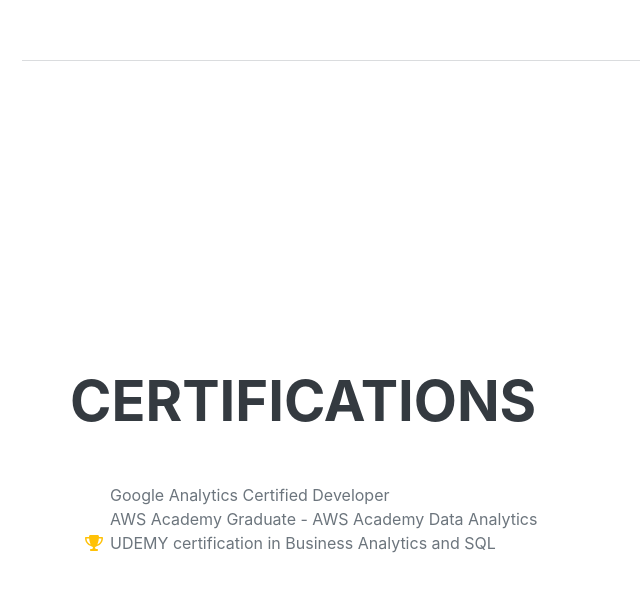
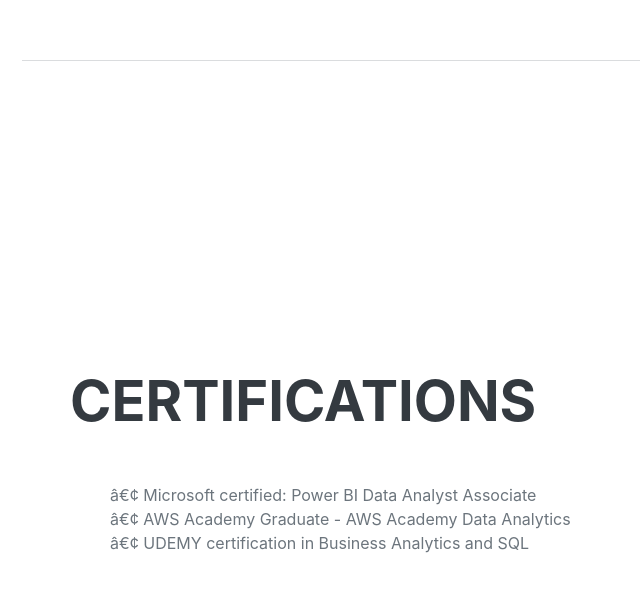
Before and after one commit to PratibhaChitta/Mywebsite, a plain HTML site: page index.html in a window 1280 px wide. Shown: the part 4266-4857 px from the top of the page, without its empty margins (250-890 px from the left). Drawn offline with nearby package versions, Linux system fonts and the light colour scheme; files whose address does not match are found by name; a web font is replaced by a local one.

Commit message:
Update index.html

```diff
--- a/index.html
+++ b/index.html
@@ -191,15 +191,15 @@
                     <h2 class="mb-5"> Certifications</h2>
                     <ul class="fa-ul mb-0">
                         <li>
-                            Google Analytics Certified Developer
                         </li>
+                    		•	Microsoft certified: Power BI Data Analyst Associate
 
                         <li>
-                            AWS Academy Graduate - AWS Academy Data Analytics
+				•	AWS Academy Graduate - AWS Academy Data Analytics
                         </li>
                         <li>
-                            <span class="fa-li"><i class="fas fa-trophy text-warning"></i></span>
-                            UDEMY certification in Business Analytics and SQL
+				•	UDEMY certification in Business Analytics and SQL
+
                         </li>
                     </ul>
                 </div>
```
